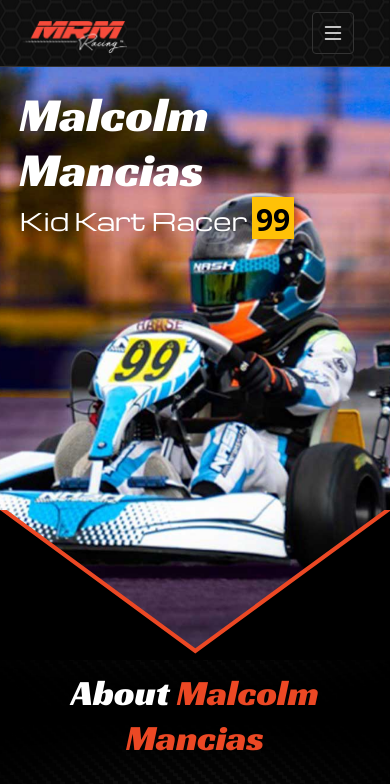
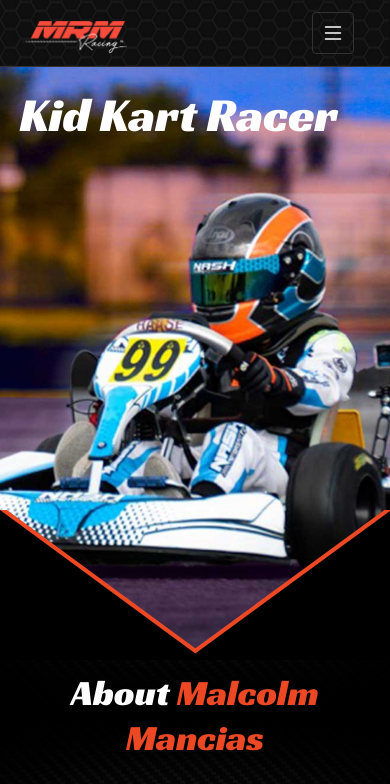
Before and after one commit to chavezroy/mrm-racing, a Next.js app: page / in a window 390 px wide. Shown: the top 784 px of the page. Built offline with nearby package versions, Linux system fonts and the light colour scheme.

Commit message:
Update header mobile menu, hero text, showcase container, and form hydration fixes

```diff
--- a/app/page.tsx
+++ b/app/page.tsx
@@ -61,7 +61,9 @@ export default function Home() {
       </section>
       <section className="showcase bg-fiber py-3 flex flex-col justify-center relative min-h-[80vh] md:h-[75vh] overflow-x-hidden">
         <ShapeDivider variant="bottom-1741057438" className="top-[-40px] md:top-[-140px]" />
-        <KartDiagram />
+        <div className="container px-4">
+          <KartDiagram />
+        </div>
       </section>
       <section className="partner bg-fiber flex flex-col justify-center relative min-h-[70vh] pb-[15em] md:pb-[10em]">
         <ShapeDivider variant="bottom-1741057438" className="top-[-40px] md:top-[-140px]" />
--- a/components/Header.tsx
+++ b/components/Header.tsx
@@ -24,10 +24,10 @@ export default function Header() {
 
   return (
     <div className="honey">
-      <header className="flex flex-wrap items-center justify-center py-3 px-5 border-b border-[#333]">
+      <header className="flex flex-wrap items-center justify-center py-3 px-5 border-b border-[#333] relative z-[60] bg-transparent">
         <Link
           href="/"
-          className="flex items-center mb-0 me-auto"
+          className="flex items-center mb-0 me-auto relative z-[61]"
         >
           <Image
             src="/img/logo-mrm-racing.png"
@@ -35,6 +35,7 @@ export default function Header() {
             width={107}
             height={32}
             className="h-8 relative top-1"
+            style={{ color: 'inherit' }}
           />
           <span className="hidden">MRM Racing</span>
         </Link>
@@ -55,11 +56,23 @@ export default function Header() {
           ))}
         </ul>
         <button
-          className="lg:hidden navbar-toggler mr-4 p-2 border border-[#333] rounded bg-transparent"
+          className="lg:hidden navbar-toggler mr-4 p-2 border border-[#333] rounded bg-transparent relative z-[60]"
           type="button"
           onClick={() => setIsMenuOpen(!isMenuOpen)}
           aria-label="Toggle navigation"
         >
+          {isMenuOpen ? (
+            <svg
+              xmlns="http://www.w3.org/2000/svg"
+              width="24"
+              height="24"
+              fill="currentColor"
+              className="bi bi-x-lg text-white"
+              viewBox="0 0 16 16"
+            >
+              <path d="M2.146 2.854a.5.5 0 1 1 .708-.708L8 7.293l5.146-5.147a.5.5 0 0 1 .708.708L8.707 8l5.147 5.146a.5.5 0 0 1-.708.708L8 8.707l-5.146 5.147a.5.5 0 0 1-.708-.708L7.293 8z" />
+            </svg>
+          ) : (
             <svg
               xmlns="http://www.w3.org/2000/svg"
               width="24"
@@ -73,15 +86,13 @@ export default function Header() {
                 d="M2.5 12a.5.5 0 0 1 .5-.5h10a.5.5 0 0 1 0 1H3a.5.5 0 0 1-.5-.5m0-4a.5.5 0 0 1 .5-.5h10a.5.5 0 0 1 0 1H3a.5.5 0 0 1-.5-.5m0-4a.5.5 0 0 1 .5-.5h10a.5.5 0 0 1 0 1H3a.5.5 0 0 1-.5-.5"
               />
             </svg>
+          )}
         </button>
         <div
-          className={`fixed top-[75px] right-0 h-[calc(100vh-75px)] w-80 bg-black text-white z-50 border-l border-black transition-transform duration-300 ease-in-out ${
+          className={`fixed top-[75px] left-0 right-0 h-[calc(100vh-75px)] w-full bg-black text-white z-50 transition-transform duration-300 ease-in-out ${
             isMenuOpen ? "translate-x-0" : "translate-x-full"
           }`}
           style={{
-            backgroundImage: "url('/img/bg-charc-carbonfiber.png')",
-            backgroundSize: "150%",
-            backgroundPosition: "top center",
             fontSize: "1.4em",
           }}
           onClick={(e) => e.stopPropagation()}
--- a/components/HeroCarousel.tsx
+++ b/components/HeroCarousel.tsx
@@ -170,30 +170,6 @@ export default function HeroCarousel() {
               <motion.h5
                 initial={{
                   opacity: 0,
-                  x: -300,
-                  filter: "blur(15px) brightness(2)"
-                }}
-                animate={isVisible ? {
-                  opacity: 1,
-                  x: 0,
-                  filter: "blur(0px) brightness(1)"
-                } : {
-                  opacity: 0,
-                  x: -300,
-                  filter: "blur(15px) brightness(2)"
-                }}
-                transition={{
-                  duration: 0.8,
-                  delay: 0.4,
-                  ease: [0.25, 0.46, 0.45, 0.94] // Fast acceleration curve
-                }}
-                className="text-5xl md:text-6xl font-racing leading-[55px] mb-0 text-white drop-shadow-[0_4px_8px_rgba(0,0,0,0.5)]"
-              >
-                Malcolm Mancias
-              </motion.h5>
-              <motion.h3
-                initial={{
-                  opacity: 0,
                   x: 300,
                   filter: "blur(15px) brightness(2)"
                 }}
@@ -211,38 +187,10 @@ export default function HeroCarousel() {
                   delay: 0.7,
                   ease: [0.25, 0.46, 0.45, 0.94] // Fast acceleration curve
                 }}
-                className="text-2xl font-michroma mb-0 text-white drop-shadow-[0_4px_8px_rgba(0,0,0,0.5)]"
+                className="text-5xl md:text-6xl font-racing leading-[55px] mb-0 text-white drop-shadow-[0_4px_8px_rgba(0,0,0,0.5)]"
               >
-                Kid Kart Racer{" "}
-                <motion.span
-                  initial={{
-                    opacity: 0,
-                    scale: 0.5,
-                    x: 50,
-                    filter: "blur(8px)"
-                  }}
-                  animate={isVisible ? {
-                    opacity: 1,
-                    scale: 1,
-                    x: 0,
-                    filter: "blur(0px)"
-                  } : {
-                    opacity: 0,
-                    scale: 0.5,
-                    x: 50,
-                    filter: "blur(8px)"
-                  }}
-                  transition={{
-                    duration: 0.5,
-                    delay: 1.1,
-                    ease: [0.34, 1.56, 0.64, 1] // Quick snap-in
-                  }}
-                  className="badge number rounded-none leading-tight text-[125%] font-black font-sans px-1 pt-1 border-none shadow-[3px_3px_5px_rgba(0,0,0,0.25)] text-black inline-block"
-                  style={{ backgroundColor: '#ffc107' }}
-                >
-                  99
-                </motion.span>
-              </motion.h3>
+                Kid Kart Racer
+              </motion.h5>
             </div>
           </div>
         </div>
--- a/components/PartnerForm.tsx
+++ b/components/PartnerForm.tsx
@@ -138,8 +138,9 @@ export default function PartnerForm({ className = "", onSuccessStateChange }: Pa
         transition={{ duration: 0.3 }}
         onSubmit={handleSubmit}
         className="w-full"
+        suppressHydrationWarning
       >
-        <div className="product-options">
+        <div className="product-options" suppressHydrationWarning>
           <div className="selector-wrapper">
             <div className="mb-3 row flex flex-col md:flex-row md:items-center md:justify-end">
               <label htmlFor="name" className="col-sm-4 col-form-label text-left md:text-right mb-2 md:mb-0 md:pr-4 whitespace-nowrap">
--- a/styles/globals.css
+++ b/styles/globals.css
@@ -158,6 +158,12 @@
 
   .honey header {
     @apply px-5 border-b border-[#333];
+  }
+
+  .honey header img {
+    color: inherit !important;
+    position: relative;
+    z-index: 61;
   }
 
   .bg-fiber {
@@ -364,6 +370,12 @@
   .kart-dia {
     @apply relative w-full max-w-[1000px] mx-auto my-8;
     overflow: visible;
+  }
+
+  @media (max-width: 767px) {
+    .showcase .kart-dia {
+      width: 90%;
+    }
   }
 
   .kart-dia span {
```
Lines whose indentation alone changed are shown as unchanged.
